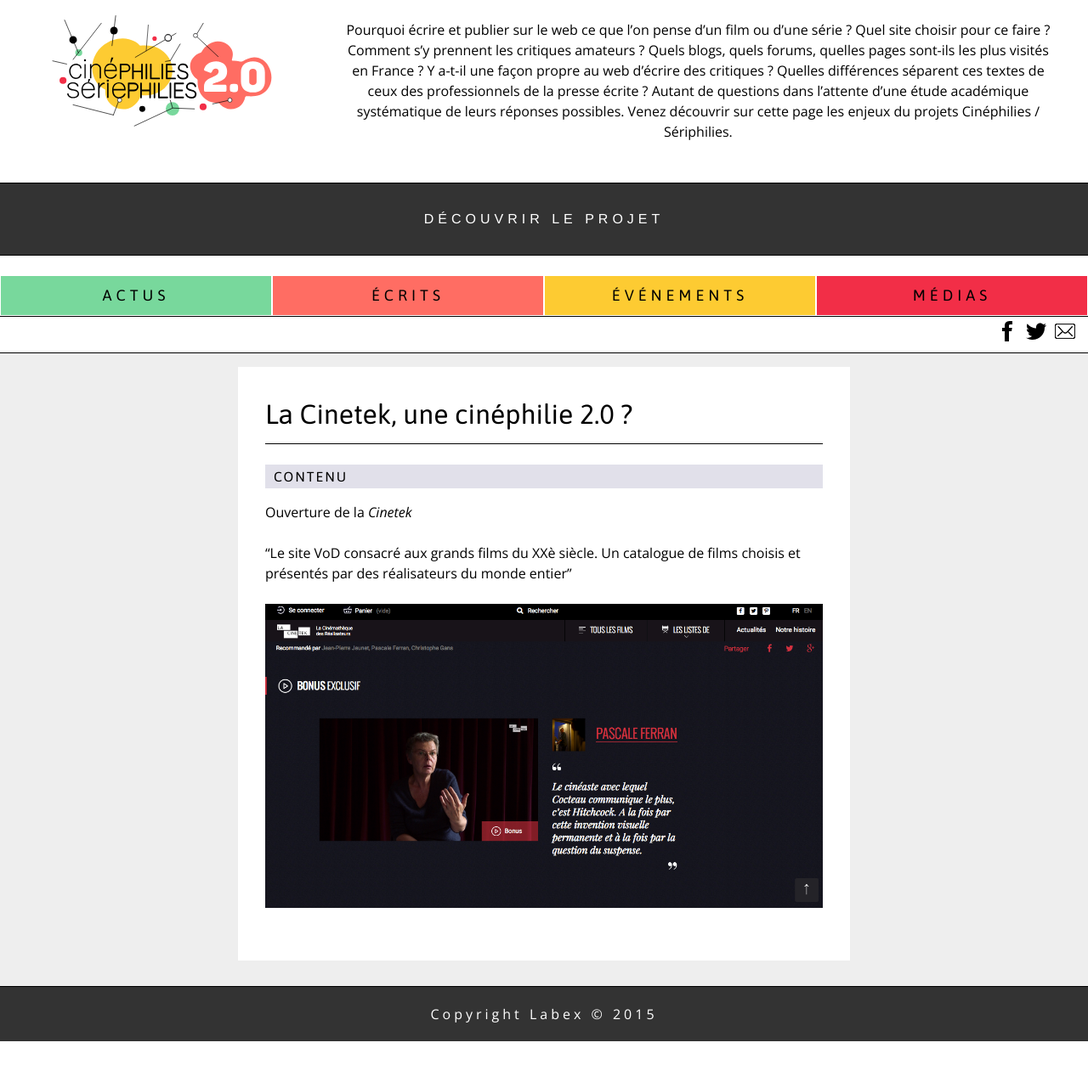
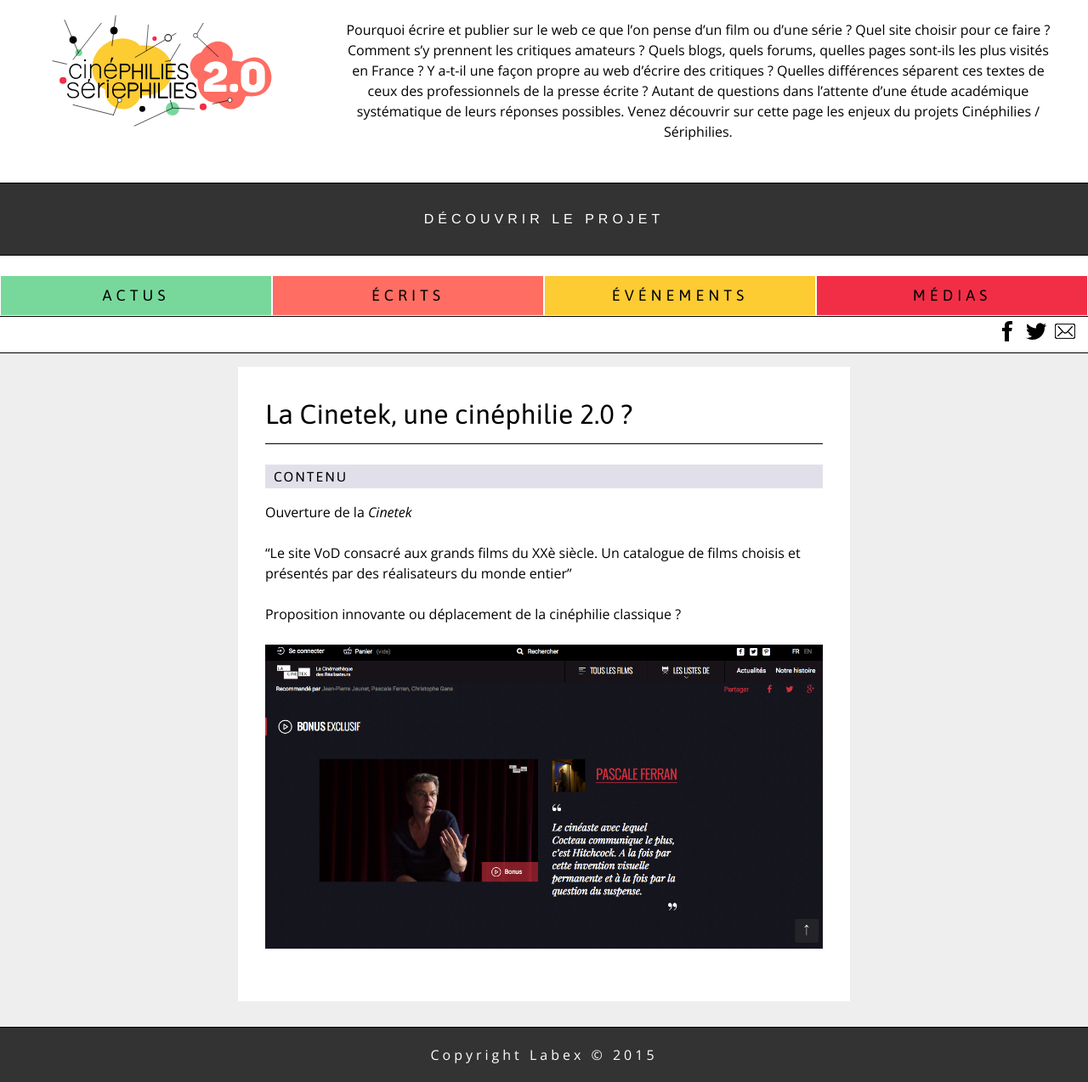
Before and after one commit to Labex-ICCA/Labex-ICCA.github.io, a Jekyll site: the page built from _posts/actus/2015-11-21-la-cinetek-une-cin-philie-2-0.md, in a window 1280 px wide. Shown: the whole page at 85% size. Built offline with Jekyll 4.4.1, drawn with Linux system fonts in a browser that asks for light colours; Markdown is read by kramdown in place of the engine named in the settings; before the commit the page ends 1226 px from its top, so only the background shows below that.

Commit message:
Updated 2015-11-21-la-cinetek-une-cin-philie-2-0.md

```diff
--- a/_posts/actus/2015-11-21-la-cinetek-une-cin-philie-2-0.md
+++ b/_posts/actus/2015-11-21-la-cinetek-une-cin-philie-2-0.md
@@ -13,5 +13,7 @@ Ouverture de la [_Cinetek_](http://www.lacinetek.com/fr/)
 
 "Le site VoD consacré aux grands films du XXè siècle. Un catalogue de films choisis et présentés par des réalisateurs du monde entier"
 
+Proposition innovante ou déplacement de la cinéphilie classique ?
+
 
 ![Capture d’écran 2015-11-22 à 00.02.39.png]({{site.baseurl}}/media/Capture d’écran 2015-11-22 à 00.02.39.png)
```
